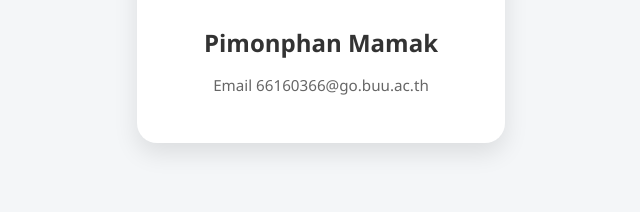
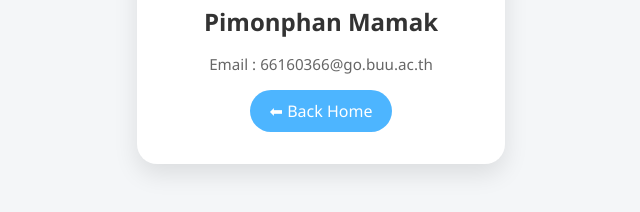
Before and after one commit to R1stk/team0Jyod, a plain HTML site: page 66160366.html in a window 1280 px wide. Shown: the part 408-620 px from the top of the page, without its empty margins (319-959 px from the left). Drawn offline with Linux system fonts and the light colour scheme.

Commit message:
Update card

```diff
--- a/66160366.html
+++ b/66160366.html
@@ -53,6 +53,7 @@
       display: flex;
       justify-content: center;
       gap: 1rem;
+      margin-bottom: 1.5rem;
     }
 
     .profile-card .social-links a {
@@ -65,6 +66,22 @@
     .profile-card .social-links a:hover {
       color: #1a73e8;
     }
+
+    /* ปุ่ม Back Home */
+    .back-btn {
+      display: inline-block;
+      padding: 10px 20px;
+      background: #4db5ff;
+      color: #fff;
+      font-size: 1rem;
+      border-radius: 30px;
+      text-decoration: none;
+      transition: background 0.3s;
+    }
+
+    .back-btn:hover {
+      background: #1a73e8;
+    }
   </style>
 </head>
 <body>
@@ -72,8 +89,9 @@
   <div class="profile-card">
     <img src="https://encrypted-tbn0.gstatic.com/images?q=tbn:ANd9GcRo6O0CvrOU9lh0kQO9JjRkXHkqD5cOBXdxUw&s" alt="Profile Picture">
     <h2>Pimonphan Mamak</h2>
-    <p>Email 66160366@go.buu.ac.th</p>
+    <p>Email : 66160366@go.buu.ac.th</p>
 
+    <a href="index.html" class="back-btn">⬅ Back Home</a>
   </div>
 
 </body>
```
Also changed, not shown: 66160344_Chayanont.html (+1 -5 lines).
